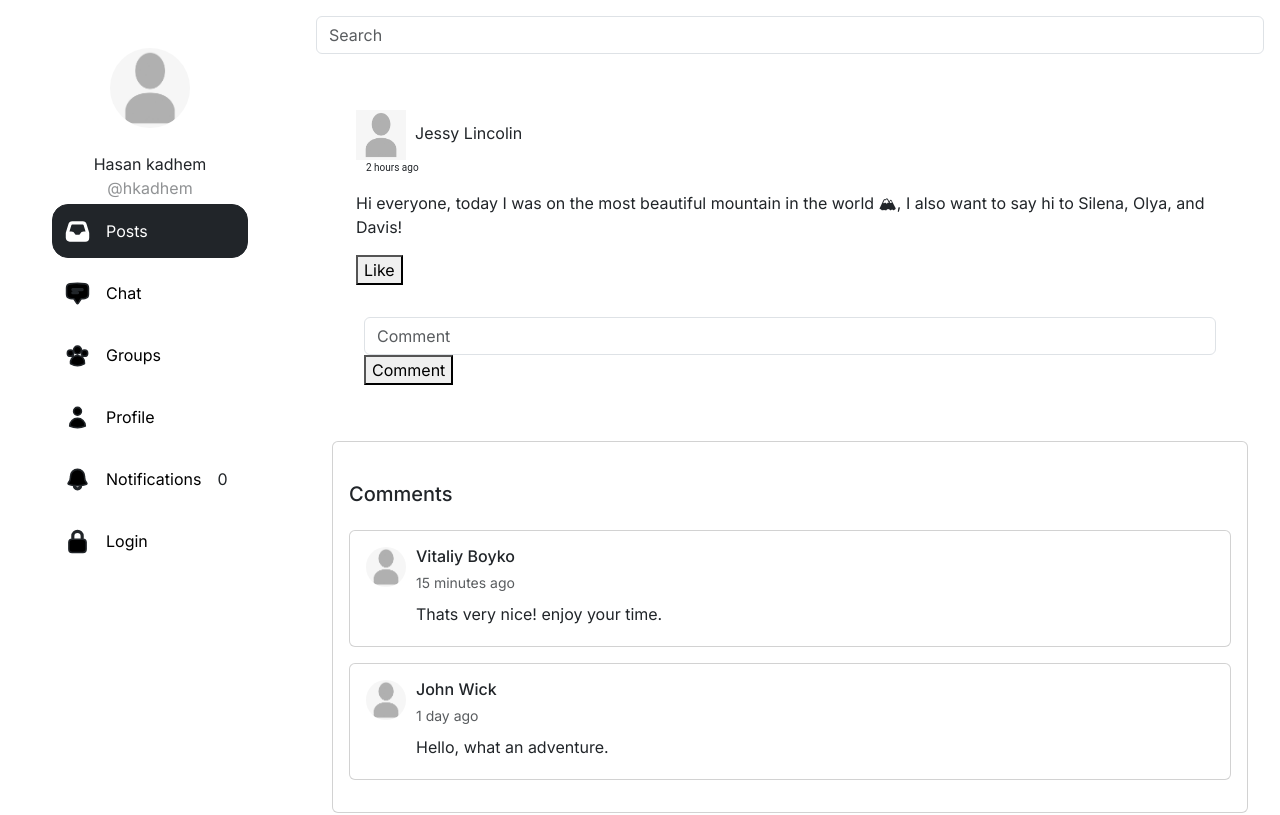
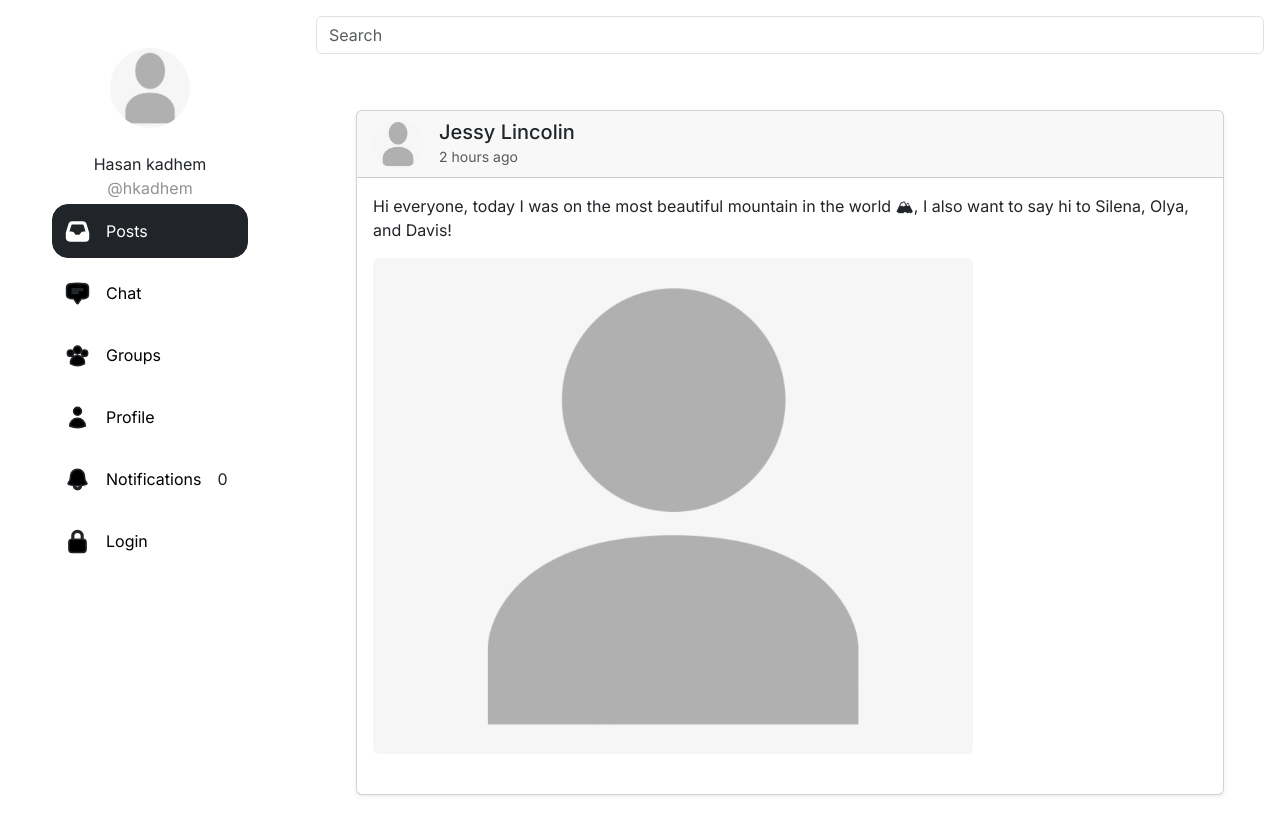
Before and after one commit to mariamqiix/social-network, a Next.js app in the folder frontend/: page /posts in a window 1280 px wide. Shown: the top 815 px of the page. Built offline with nearby package versions, Linux system fonts and the light colour scheme.

Commit message:
UI enhancements

```diff
--- a/frontend/src/app/components/PostContent.tsx
+++ b/frontend/src/app/components/PostContent.tsx
@@ -2,30 +2,41 @@ import Image from 'next/image';
 
 const PostContent = ({ content, images, avatar, name, time }) => {
     return (
-      <div className="post-card">
-        <div className="postcard-user">
+      <div className="card mb-4 shadow-sm">
+        {/* Author Info */}
+        <div className="card-header d-flex align-items-center">
+          <Image
+            src={"/placeholder.jpg"}
+            alt="Author's Avatar"
+            width={50}
+            height={50}
+            className="rounded-circle me-3"
+          />
+          <div>
+            <h5 className="mb-0">{name}</h5>
+            <small className="text-muted">{time}</small>
+          </div>
+        </div>
 
-      <div className="user-details">
-      <Image src={avatar} alt="Author's Avatar" width={50} height={50} className="w-10 h-10 rounded-full"/> &nbsp;{name}
-        <p style={{ fontFamily: 'Roboto, sans-serif', fontSize: '10px', marginLeft:'10px' }}>{time}</p>
+        {/* Post Content */}
+        <div className="card-body">
+          <p className="card-text">{content}</p>
+
+          {/* Post Image */}
+          {images && images.length > 0 && (
+            <div className="mb-4">
+              <Image
+                src={"/placeholder.jpg"} // Assuming only one image is used
+                alt="Post Image"
+                width={600}
+                height={300}
+                className="img-fluid rounded"
+              />
+            </div>
+          )}
+        </div>
       </div>
-    </div>
-    <div className="card-content">
-      <p>{content}</p>
-    </div>
-    <div className="liked-bar">
-      {/* <p><i className="fa-solid fa-heart"></i>liked by Sara Jameel & others</p> */}
-    </div>
-    <div className="react-bar">
-      <button className="react-button"><i className="fa-solid fa-heart"></i>Like</button><br></br><br></br>
-      <div className="w-100 p-2">
-        <input type="text" className="form-control" name="comment" placeholder="Comment" />
-        <button className="react-button"><i className="fa-solid fa-comment"></i> Comment</button>
-    </div>
-      {/* <button className="react-button"><i className="fa-solid fa-paper-plane"></i> Share</button> */}
-    </div>
-  </div>
     );
-  };
+};
 
-  export default PostContent;
+export default PostContent;
```
